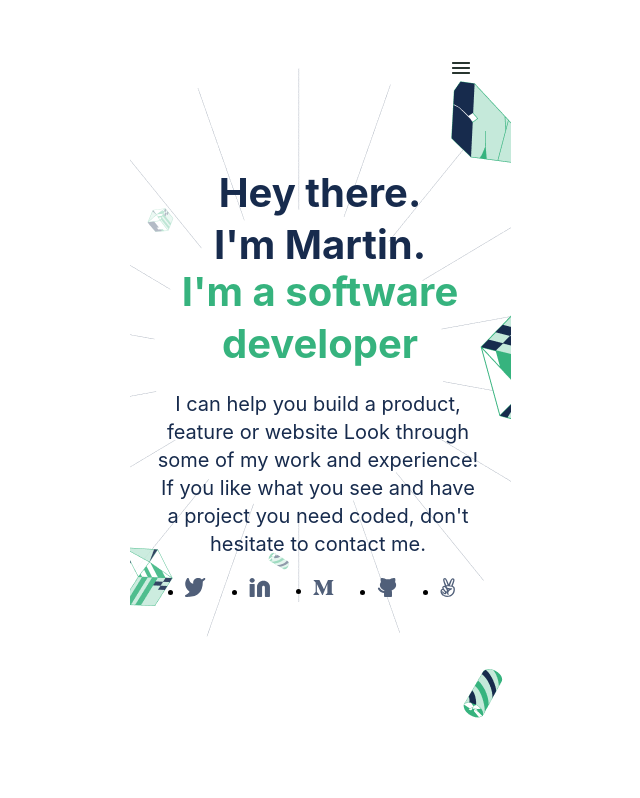
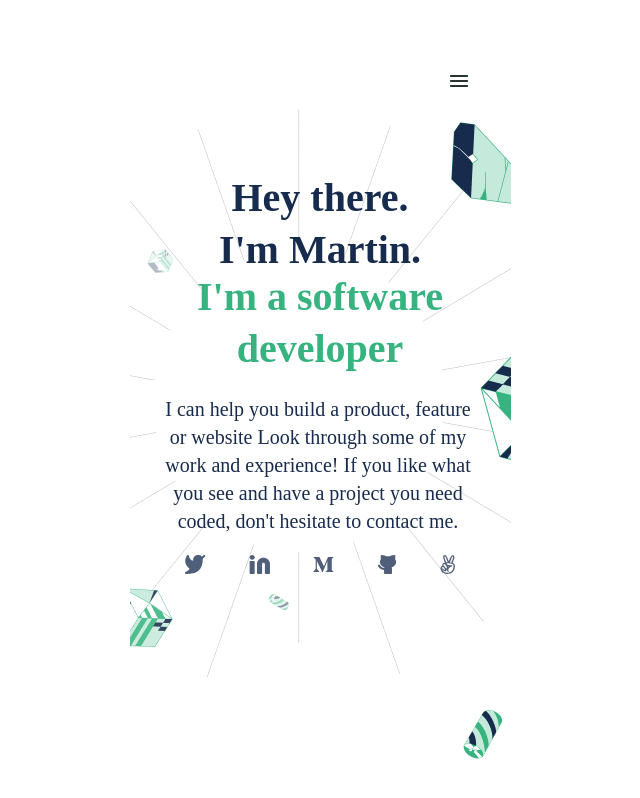
Before and after one commit to AztkMarty/Portfolio-Setup, a website: page index.html in a window 1280 px wide. Shown: the whole page, without its empty margins (320-960 px from the left). Drawn offline with Linux system fonts and the light colour scheme.

```diff
--- a/index.html
+++ b/index.html
@@ -13,7 +13,7 @@
         <div>
             <nav>
                 <a href="!" class="menu-box">
-                    <img class="menu-icon" src="images/menu.png">
+                    <img class="menu-icon" src="images/Enabled.png">
                 </a>
             </nav>
         </div>
@@ -22,7 +22,7 @@
     <section id="head-line">
         <div class="info">
             <div class="frame box">
-                <h2 id="title">Hey there.<br>I'm Martin.</h2>
+                <h1 id="title">Hey there.<br>I'm Martin.</h1>
                 <h2 id="title2">I'm a software developer</h2>
             </div>
             <!-- Support section -->
@@ -33,27 +33,27 @@
             <ul class="social-media flex">
                 <li>
                     <a href="!">
-                        <img src="images/twitter.svg">
+                        <img src="images/twitter.svg" alt="Twitter icon to be in contact">
                     </a>
                 </li>
                 <li>
                     <a href="!">
-                        <img src="images/Linkedin icon.svg">
+                        <img src="images/Linkedin icon.svg" alt="Linkedin icon to be in contact">
                     </a>
                 </li>
                 <li>
                     <a href="!">
-                        <img src="images/medium.svg">
+                        <img src="images/medium.svg" alt="Medium icon to be in contact">
                     </a>
                 </li>
                 <li>
                     <a href="!">
-                        <img src="images/github.svg">
+                        <img src="images/github.svg" alt="GitHub icon to be in contact">
                     </a>
                 </li>
                 <li>
                     <a href="!">
-                        <img src="images/angellist.svg">
+                        <img src="images/angellist.svg" alt="Angellist icon to be in contact">
                     </a>
                 </li>
             </ul>
--- a/style.css
+++ b/style.css
@@ -2,7 +2,7 @@
 
 /* Title */
 #title {
-    color: #172B4D;
+  color: #172b4d;
   font-weight: 700;
   font-size: 40px;
   line-height: 52px;
@@ -10,37 +10,41 @@
   padding-top: 10%;
   margin-bottom: -10%;
 }
+
 /* Subtitle */
 #title2 {
-    color: #36B37E;
+  color: #36b37e;
   font-weight: 700;
   font-size: 40px;
   line-height: 52px;
   text-align: center;
   margin-bottom: 5%;
 }
+
 /* SUPPORT SECTION */
 
 /* Paragraph */
 p {
   width: 327px;
-    color: #172B4D;
+  color: #172b4d;
   font-weight: 400;
   font-size: 20px;
   line-height: 28px;
   text-align: center;
   margin-left: 25px;
 }
+
 /* Frame box */
 .frame-box {
   width: 327px;
   margin: auto;
 }
+
 /* SOCIAL MEDIA SECTION */
 
 /* Container */
 .social-media {
-
+  list-style: none;
   display: flex;
   flex-direction: row;
   gap: 3px;
@@ -49,6 +53,7 @@
   align-items: center;
   justify-content: space-evenly;
 }
+
 /* BODY SECTION */
 
 /* Body styling */
@@ -56,10 +61,16 @@
   width: 381px;
   height: 100%;
   margin: auto;
-    font-family: Inter;
   background-image: url(images/header-illsutration-mobile.png);
   background-repeat: no-repeat;
   background-position-y: -180%;
   background-position-x: center;
   background-size: 381px;
 }
+
+.menu-box {
+  display: flex;
+  justify-content: right;
+  margin-top: 3.8rem;
+  margin-right: 2rem;
+}
```
Also changed, not shown: package.json (added, +219 -0 lines), test.md (added, +1 -0 lines), README.md, images/Enabled.png (added), 1 other file. Lines whose indentation alone changed are shown as unchanged.
